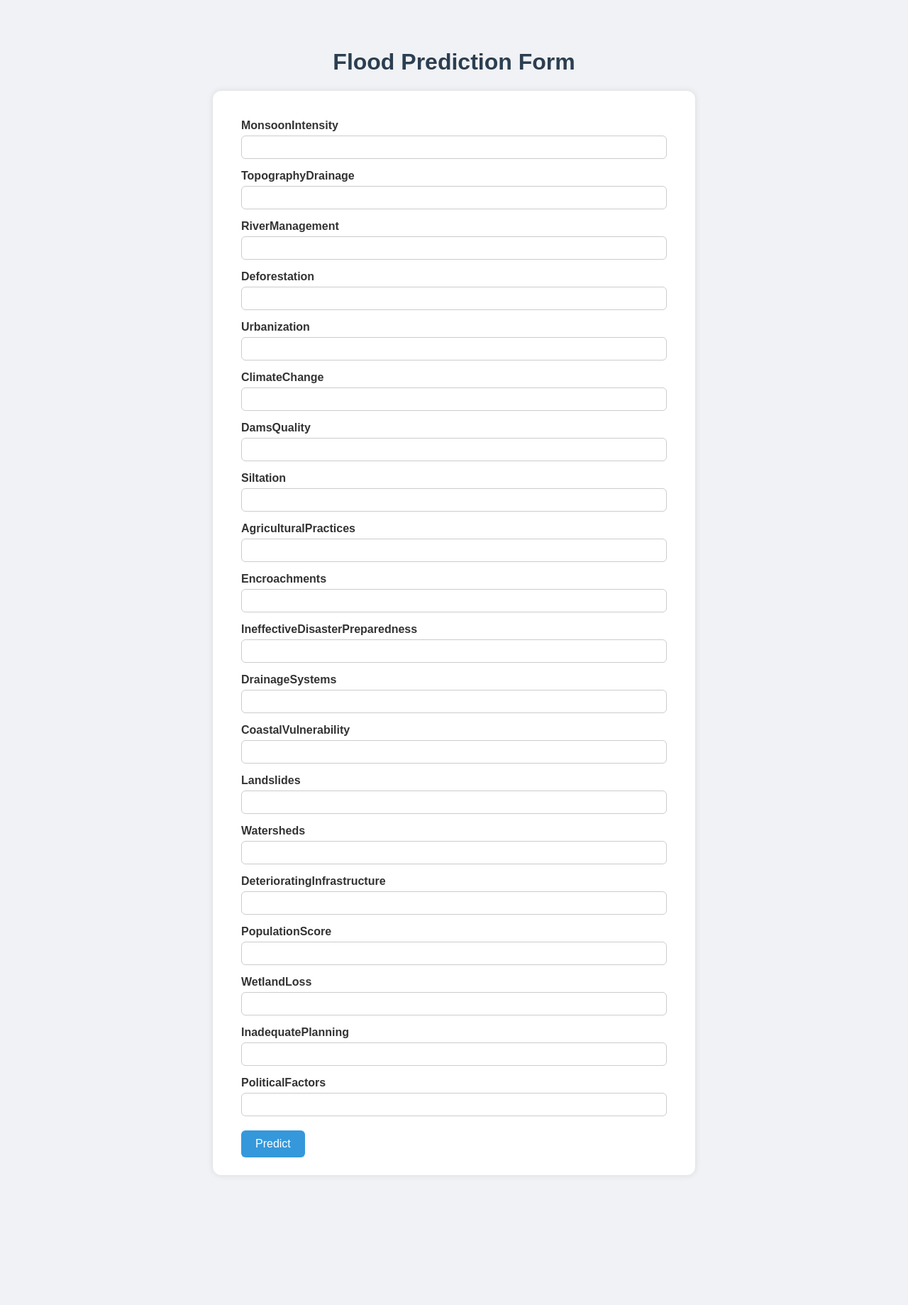
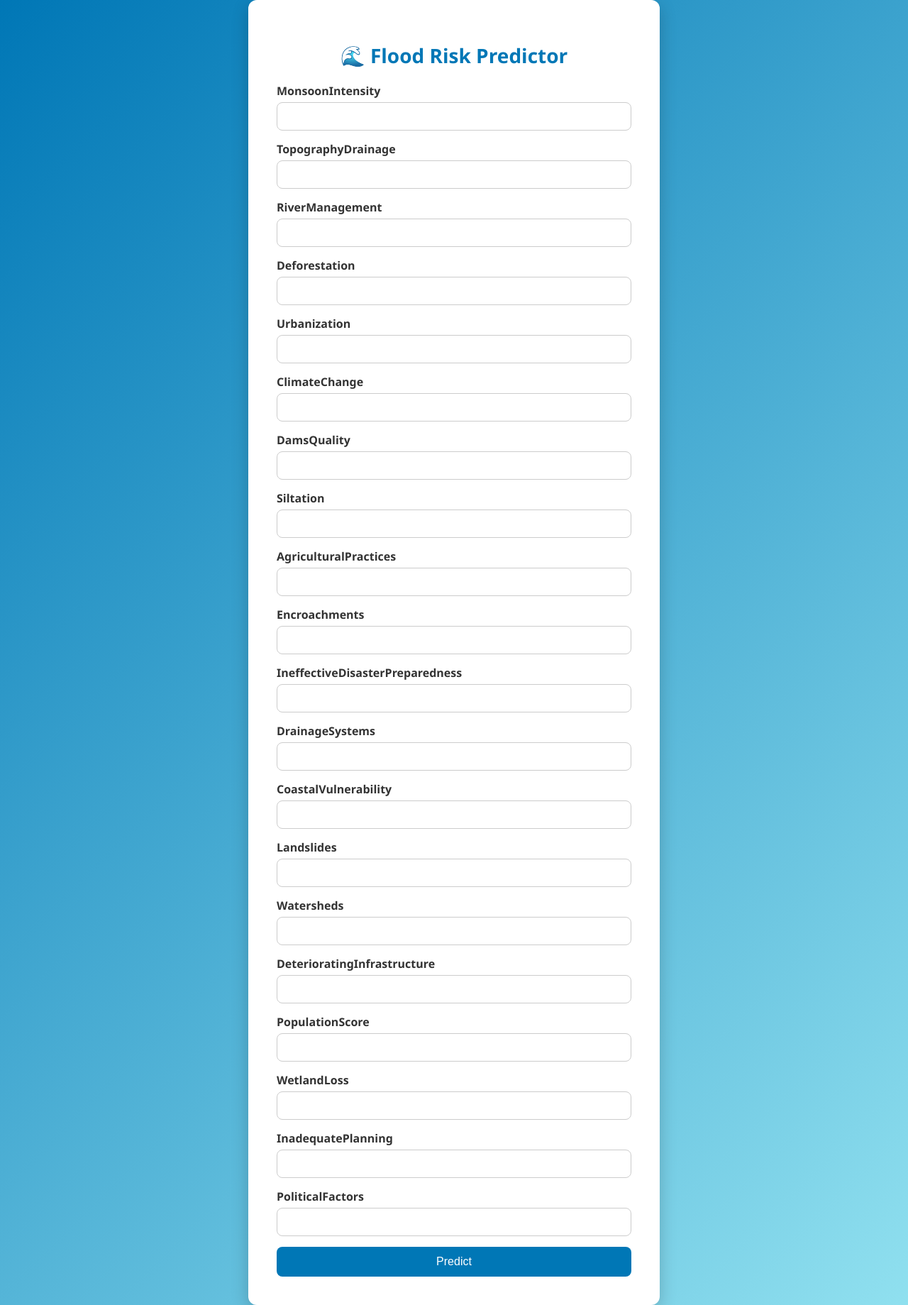
Before and after one commit to Ainuralin/flood-predictor, a FastAPI app: page / in a window 1280 px wide. Shown: the whole page at 71% size. Before the commit the page ends 1656 px from the top, so only its background shows below. Run offline with FastAPI, Linux system fonts and the light colour scheme; parts of the project's set-up code (start-up, migrations or seed data) failed here and were passed over.

```diff
--- a/static/styles.css
+++ b/static/styles.css
@@ -1,58 +1,77 @@
 body {
-    font-family: Arial, sans-serif;
-    background-color: #f0f2f5;
-    padding: 40px;
-    color: #333;
+    background: linear-gradient(135deg, #0077b6, #90e0ef);
+    font-family: 'Segoe UI', Tahoma, Geneva, Verdana, sans-serif;
+    display: flex;
+    justify-content: center;
+    align-items: center;
+    min-height: 100vh;
+    margin: 0;
 }
 
-h1, h2 {
+.container {
+    background: #ffffff;
+    padding: 40px;
+    border-radius: 12px;
+    box-shadow: 0 8px 24px rgba(0, 0, 0, 0.2);
+    width: 80%;
+    max-width: 500px;
     text-align: center;
-    color: #2c3e50;
 }
 
-form {
-    max-width: 600px;
-    margin: auto;
-    background-color: #fff;
-    padding: 25px 40px;
-    border-radius: 12px;
-    box-shadow: 0 0 10px rgba(0, 0, 0, 0.1);
+h1 {
+    color: #0077b6;
+    font-size: 28px;
+    margin-bottom: 20px;
+}
+
+.input-group {
+    display: flex;
+    flex-direction: column;
+    text-align: left;
+    margin-bottom: 15px;
 }
 
 label {
-    display: block;
-    margin-top: 15px;
     font-weight: bold;
+    color: #333;
+    margin-bottom: 5px;
 }
 
 input[type="number"] {
-    width: 100%;
-    padding: 8px 10px;
-    margin-top: 5px;
+    padding: 10px;
     border: 1px solid #ccc;
-    border-radius: 6px;
-    box-sizing: border-box;
+    border-radius: 8px;
+    font-size: 16px;
+    transition: border-color 0.2s ease-in-out;
+}
+
+input[type="number"]:focus {
+    border-color: #0077b6;
+    outline: none;
 }
 
 button {
-    margin-top: 20px;
-    padding: 10px 20px;
-    background-color: #3498db;
+    width: 100%;
+    padding: 12px;
+    border: none;
+    background-color: #0077b6;
     color: white;
-    border: none;
-    border-radius: 6px;
+    font-size: 16px;
+    border-radius: 8px;
     cursor: pointer;
-    font-size: 16px;
+    transition: background-color 0.3s ease;
 }
 
 button:hover {
-    background-color: #2980b9;
+    background-color: #023e8a;
 }
 
 .result {
-    text-align: center;
-    margin-top: 30px;
+    margin-top: 20px;
+    background-color: #dff0d8;
+    color: #2e7d32;
+    padding: 15px;
+    border-radius: 8px;
     font-size: 18px;
-    color: #27ae60;
     font-weight: bold;
 }
--- a/templates/form.html
+++ b/templates/form.html
@@ -1,24 +1,28 @@
 <!DOCTYPE html>
-<html>
+<html lang="en">
 <head>
-    <title>Flood Prediction</title>
+    <meta charset="UTF-8">
+    <meta name="viewport" content="width=device-width, initial-scale=1.0">
+    <title>Flood Risk Prediction</title>
     <link rel="stylesheet" href="/static/styles.css">
-
 </head>
 <body>
-    <h1>Flood Prediction Form</h1>
+    <div class="container">
+        <h1>🌊 Flood Risk Predictor</h1>
         <form action="/predict_form" method="post">
             {% for feature in features %}
-            <label for="{{ feature }}">{{ feature }}</label>
+                <div class="input-group">
+                    <label>{{ feature }}</label>
                     <input type="number" step="any" name="{{ feature }}" required>
+                </div>
             {% endfor %}
             <button type="submit">Predict</button>
         </form>
-
-    {% if result is not none %}
+        {% if prediction %}
             <div class="result">
-            Flood Probability: {{ result }}
+                <strong>Prediction:</strong> {{ prediction }}
             </div>
         {% endif %}
+    </div>
 </body>
 </html>
```
Also changed, not shown: 1 other file. Lines whose indentation alone changed are shown as unchanged.
